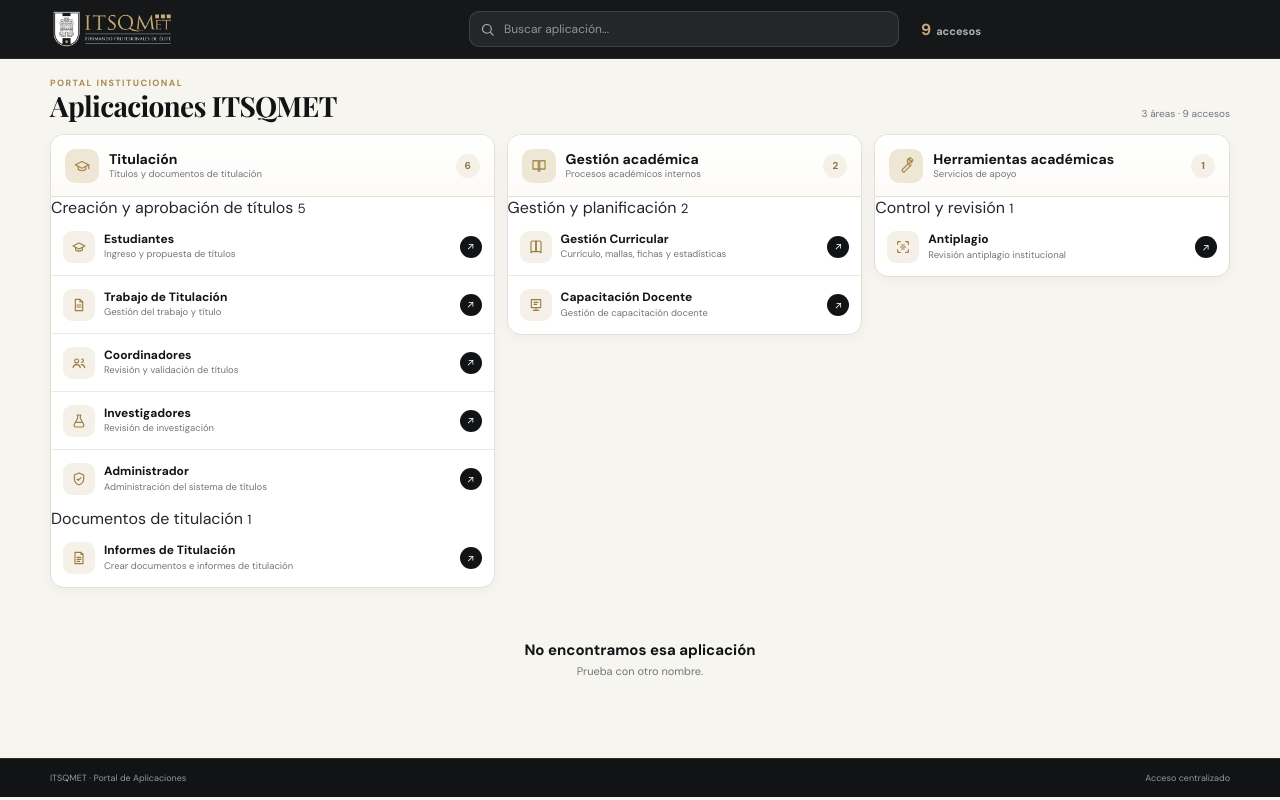
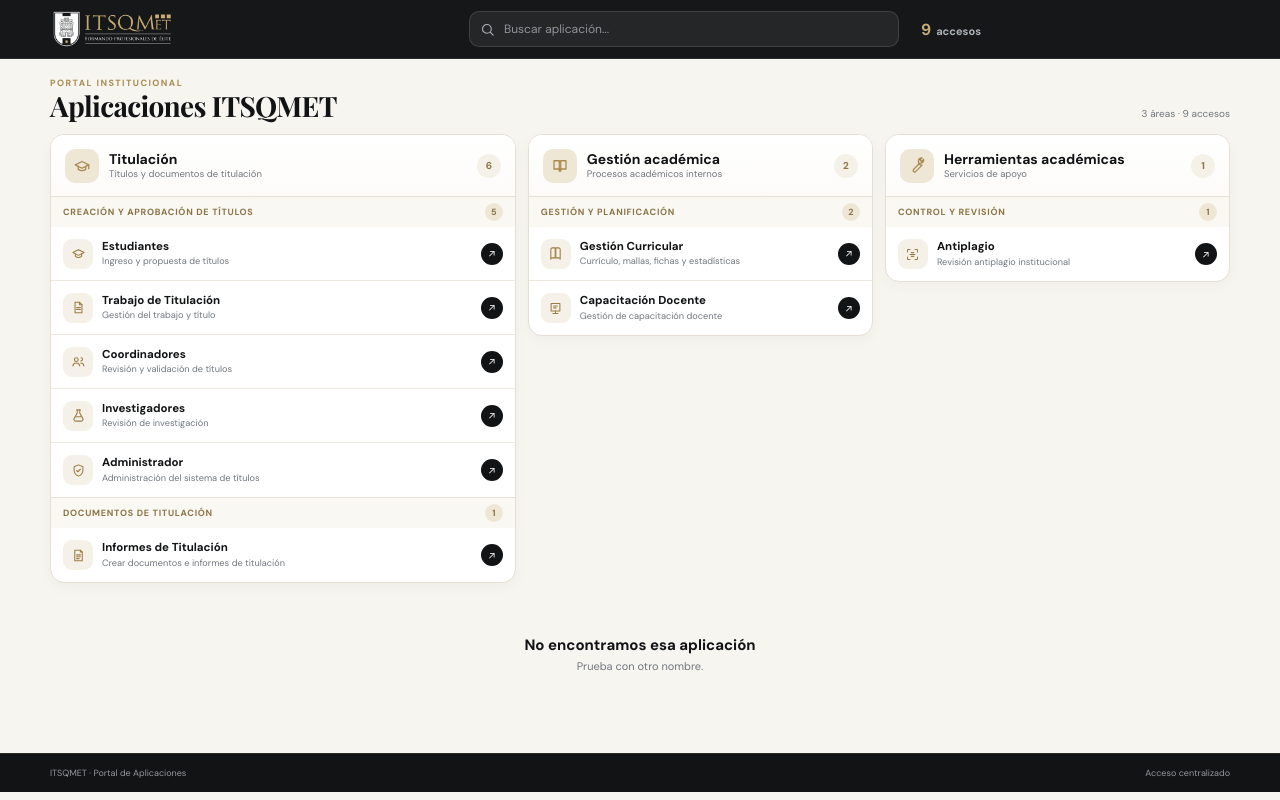
Before and after one commit to jeffer91/ITSQMET, a plain HTML site: page index.html in a window 1280 px wide. Drawn offline with nearby package versions, Linux system fonts and the light colour scheme.

Commit message:
Mostrar subgrupos compactos dentro de cada área

```diff
--- a/styles.css
+++ b/styles.css
@@ -28,17 +28,21 @@
 
 .workspace{padding-block:18px 28px}.page-head{display:flex;justify-content:space-between;align-items:end;gap:24px;margin-bottom:14px}.eyebrow{display:block;margin-bottom:3px;color:var(--gold-deep);font-size:9px;font-weight:800;text-transform:uppercase;letter-spacing:.16em}.page-head h1{margin:0;font-family:"Playfair Display",Georgia,serif;color:var(--ink);font-size:28px;line-height:1;letter-spacing:-.025em}.results-note{margin:0;color:var(--muted);font-size:10px;white-space:nowrap}
 
-.group-grid{display:grid;grid-template-columns:1.25fr 1fr 1fr;gap:12px;align-items:start}.group-card{background:var(--card);border:1px solid var(--line);border-radius:14px;overflow:hidden;box-shadow:0 4px 14px rgba(35,31,23,.035)}
+.group-grid{display:grid;grid-template-columns:1.35fr 1fr 1fr;gap:12px;align-items:start}.group-card{background:var(--card);border:1px solid var(--line);border-radius:14px;overflow:hidden;box-shadow:0 4px 14px rgba(35,31,23,.035)}
 .group-card__head{min-height:62px;padding:12px 14px;display:grid;grid-template-columns:34px 1fr auto;align-items:center;gap:10px;background:linear-gradient(180deg,#fff,#fcfbf8);border-bottom:1px solid var(--line)}
 .group-card__icon{width:34px;height:34px;border-radius:10px;display:grid;place-items:center;background:var(--gold-soft);color:var(--gold-deep)}.group-card__icon svg,.route__icon svg{width:18px;height:18px;fill:none;stroke:currentColor;stroke-width:1.7;stroke-linecap:round;stroke-linejoin:round}
 .group-card__title{min-width:0;display:flex;flex-direction:column;gap:1px}.group-card__title strong{color:var(--ink);font-size:14px;line-height:1.2}.group-card__title small{color:var(--muted);font-size:9.5px;white-space:nowrap;overflow:hidden;text-overflow:ellipsis}.group-card__count{min-width:24px;height:24px;padding:0 7px;border-radius:999px;display:grid;place-items:center;background:#f5f1e8;color:#8d7546;font-size:10px;font-weight:800}
+.group-card__content{display:flex;flex-direction:column}
 
-.route-list{display:flex;flex-direction:column}.route{min-height:58px;padding:9px 12px;display:grid;grid-template-columns:32px 1fr 22px;align-items:center;gap:9px;text-decoration:none;border-bottom:1px solid #eee9e0;transition:background .16s,border-color .16s}.route:last-child{border-bottom:0}.route:hover{background:#faf7f1}.route__icon{width:32px;height:32px;border-radius:9px;display:grid;place-items:center;background:#f5f1e8;color:#9b7d43}.route__icon svg{width:16px;height:16px}.route__body{min-width:0;display:flex;flex-direction:column;gap:2px}.route__body strong{color:var(--ink);font-size:12px;line-height:1.15}.route__body small{color:var(--muted);font-size:9.5px;white-space:nowrap;overflow:hidden;text-overflow:ellipsis}.route__arrow{width:22px;height:22px;border-radius:50%;display:grid;place-items:center;background:var(--ink);color:#fff;font-size:10px;transition:.16s}.route:hover .route__arrow{background:var(--gold-deep);transform:translate(1px,-1px)}
+.route-section+.route-section{border-top:1px solid var(--line)}
+.route-section__title{min-height:28px;padding:6px 12px;display:flex;align-items:center;justify-content:space-between;gap:8px;background:#faf8f3;color:#8b7447;font-size:9px;font-weight:800;text-transform:uppercase;letter-spacing:.08em}
+.route-section__title small{min-width:18px;height:18px;padding:0 5px;border-radius:999px;display:grid;place-items:center;background:#efe7d6;color:#8b7447;font-size:9px;letter-spacing:0}
+.route-list{display:flex;flex-direction:column}.route{min-height:54px;padding:8px 12px;display:grid;grid-template-columns:30px 1fr 22px;align-items:center;gap:9px;text-decoration:none;border-bottom:1px solid #eee9e0;transition:background .16s,border-color .16s}.route:last-child{border-bottom:0}.route:hover{background:#faf7f1}.route__icon{width:30px;height:30px;border-radius:9px;display:grid;place-items:center;background:#f5f1e8;color:#9b7d43}.route__icon svg{width:15px;height:15px}.route__body{min-width:0;display:flex;flex-direction:column;gap:2px}.route__body strong{color:var(--ink);font-size:11.5px;line-height:1.15}.route__body small{color:var(--muted);font-size:9.2px;white-space:nowrap;overflow:hidden;text-overflow:ellipsis}.route__arrow{width:22px;height:22px;border-radius:50%;display:grid;place-items:center;background:var(--ink);color:#fff;font-size:10px;transition:.16s}.route:hover .route__arrow{background:var(--gold-deep);transform:translate(1px,-1px)}
 
 .empty-state{padding:52px 20px;text-align:center;color:var(--muted);display:flex;flex-direction:column;gap:4px}.empty-state strong{color:var(--ink);font-size:15px}.empty-state span{font-size:11px}
 
 .footer{margin-top:auto;background:var(--ink);color:#94999d;border-top:1px solid rgba(198,172,118,.15)}.footer__inner{min-height:38px;display:flex;align-items:center;justify-content:space-between;gap:16px;font-size:9px}
 
 @media(max-width:900px){.topbar__inner{grid-template-columns:auto 1fr auto;gap:14px}.group-grid{grid-template-columns:1fr 1fr}.group-card:first-child{grid-row:span 2}.page-head{align-items:center}}
-@media(max-width:650px){.shell{width:min(100% - 20px,1180px)}.topbar__inner{height:auto;min-height:56px;grid-template-columns:1fr auto;padding-block:8px}.brand__logo{width:132px}.search{grid-column:1/-1;grid-row:2;height:34px}.topbar__meta{grid-column:2;grid-row:1}.workspace{padding-block:14px 22px}.page-head{margin-bottom:10px}.page-head h1{font-size:24px}.group-grid{grid-template-columns:1fr;gap:10px}.group-card:first-child{grid-row:auto}.group-card__head{min-height:56px}.route{min-height:54px}.footer__inner{min-height:40px}.footer__inner span:last-child{display:none}}
+@media(max-width:650px){.shell{width:min(100% - 20px,1180px)}.topbar__inner{height:auto;min-height:56px;grid-template-columns:1fr auto;padding-block:8px}.brand__logo{width:132px}.search{grid-column:1/-1;grid-row:2;height:34px}.topbar__meta{grid-column:2;grid-row:1}.workspace{padding-block:14px 22px}.page-head{margin-bottom:10px}.page-head h1{font-size:24px}.group-grid{grid-template-columns:1fr;gap:10px}.group-card:first-child{grid-row:auto}.group-card__head{min-height:56px}.route{min-height:52px}.footer__inner{min-height:40px}.footer__inner span:last-child{display:none}}
 @media(prefers-reduced-motion:reduce){*,*::before,*::after{scroll-behavior:auto!important;transition:none!important}}
```
